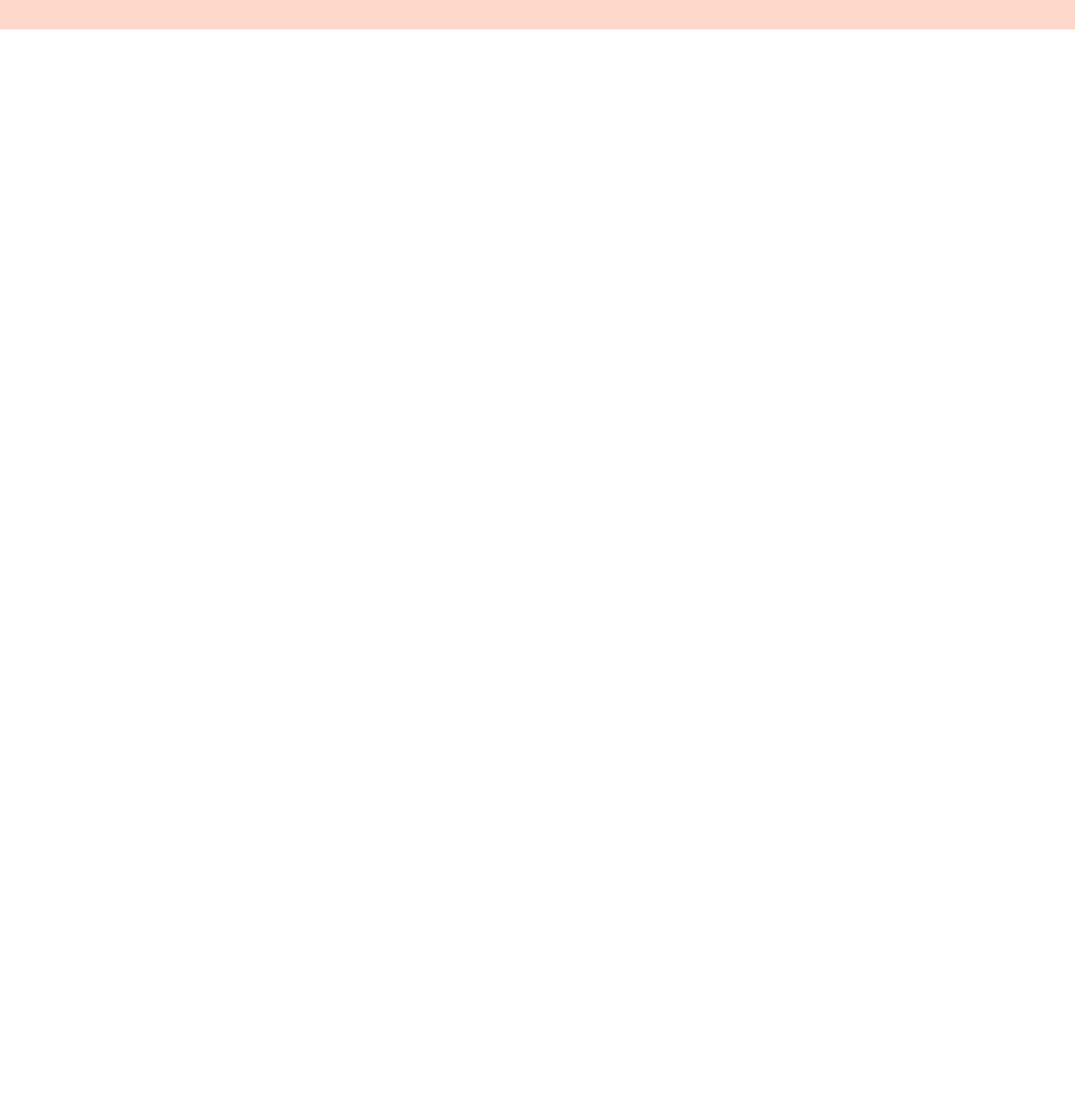
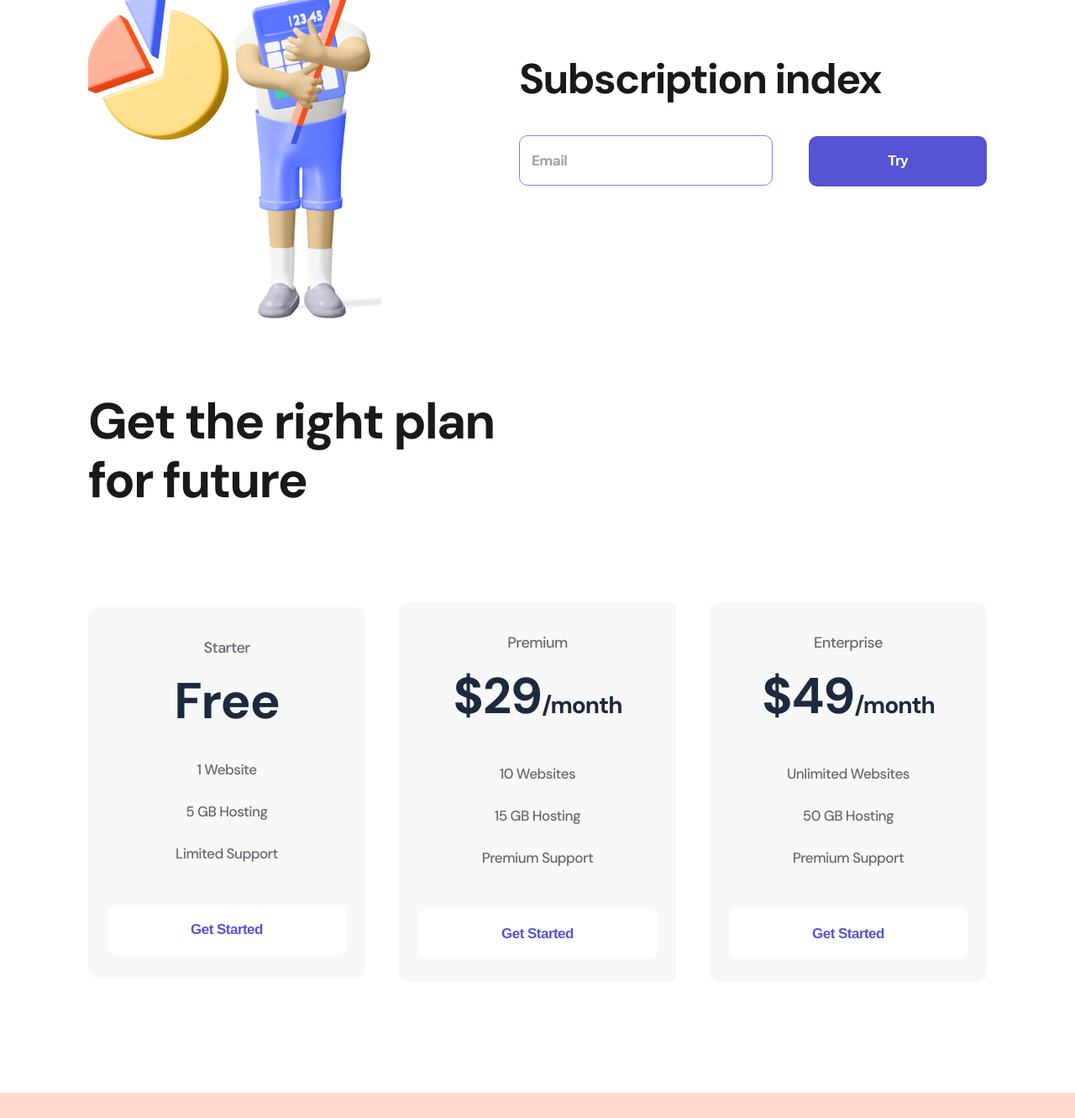
Before and after one commit to vpurpleplant/firstproj, a plain HTML site: page index.html in a window 1280 px wide. Shown: the part 955-2286 px from the top of the page at 84% size. Before the commit the page ends 990 px from the top, so only its background shows below. Drawn offline with nearby package versions, Linux system fonts and the light colour scheme.

Commit message:
Add files via upload

```diff
--- a/index.html
+++ b/index.html
@@ -66,6 +66,95 @@
             <img src="./img/man1.png" alt="man1">
         </div>
     </section>
+    <section class="container subscribe">
+        <div>
+           <img src="./img/boy2.png" alt="boy2">
+        </div>
+        <div>
+            <h2 class="subscribe__title">
+                Subscription index
+            </h2>
+            <form>
+                <input class="input" type="email" placeholder="Email">
+                <button class="button button__violet">
+                    Try
+                </button>
+            </form>
+        </div>
+    </section>
+    <section class="container plan">
+        <h2 class="plan__title">
+            Get the right plan for future
+        </h2>
+        <div class="plan__flex">
+                        <div class="item">
+                <p class="item__text">
+                    Starter
+                </p>
+                <h3 class="item__title">
+                    Free
+                </h3>
+                <ul>
+                    <li class="item__li">
+                        1 Website
+                    </li>
+                    <li class="item__li">
+                    5 GB Hosting
+                    </li>
+                    <li class="item__li">
+                    Limited Support
+                    </li>
+                </ul>
+                <button class="button button__item">
+                    Get Started
+                </button>
+            </div>
+            <div class="item">
+                <p class="item__text">
+                    Premium
+                </p>
+                <h3 class="item__title">
+                    $29<span>/month</span>
+                </h3>
+                <ul>
+                    <li class="item__li">
+                        10 Websites
+                    </li>
+                    <li class="item__li">
+                    15 GB Hosting
+                    </li>
+                    <li class="item__li">
+                    Premium Support
+                    </li>
+                </ul>
+                <button class="button button__item">
+                    Get Started
+                </button>
+            </div>
+            <div class="item">
+                <p class="item__text">
+                    Enterprise
+                </p>
+                <h3 class="item__title">
+                    $49<span>/month</span>
+                </h3>
+                <ul>
+                    <li class="item__li">
+                        Unlimited Websites
+                    </li>
+                    <li class="item__li">
+                    50 GB Hosting
+                    </li>
+                    <li class="item__li">
+                    Premium Support
+                    </li>
+                </ul>
+                <button class="button button__item">
+                    Get Started
+                </button>
+            </div>
+        </div>
+    </section>
     <footer class="header">
         <div class="container footer__flex">
             <div>
--- a/style/style.css
+++ b/style/style.css
@@ -12,7 +12,7 @@ body{
     padding: 38px 0 48px;
 }
 
-.header__flex, .footer__flex, .about{
+.header__flex, .footer__flex, .about, .subscribe, .plan__flex{
     display: flex;
     justify-content: space-between;
     align-items: center;
@@ -106,3 +106,123 @@ body{
     background: #ccc3c0;
     transition: 500ms;
 }
+
+.subscribe{
+    margin-bottom: 85px;
+}
+
+.subscribe__title{
+    font-family: 'DM Sans';
+    font-style: normal;
+    font-weight: 700;
+    font-size: 50px;
+    line-height: 57px;
+    letter-spacing: -1.56316px;
+    color: #19191B;
+    margin-bottom: 38px;
+}
+
+.input{
+    width: 302px;
+    height: 60px;
+    border: 1px solid #7087FF;
+    border-radius: 10px;
+    padding-left: 14px;
+    box-sizing: border-box;
+    margin-right: 39px;
+}
+
+.input::placeholder, .input{
+    font-family: 'DM Sans';
+    font-style: normal;
+    font-weight: 700;
+    font-size: 17px;
+    line-height: 22px;
+    letter-spacing: -0.531474px;
+    color: #a5a1a1;
+}
+
+.input:focus{
+    outline: none;
+}
+
+.plan{
+    margin-bottom: 132px;
+}
+
+.plan__title{
+    font-family: 'DM Sans';
+    font-style: normal;
+    font-weight: 700;
+    font-size: 60px;
+    line-height: 70px;
+    letter-spacing: -1.87579px;
+    color: #19191B;
+    max-width: 504px;
+    margin-bottom: 110px;
+}
+
+.item{
+   width: 330px;
+   background: #F8F8F8;
+   border-radius: 10px;
+   text-align: center;
+   padding: 34px 0 27px;
+}
+
+.item:hover{
+    background: #FF7143;
+    box-shadow: 0px 32px 34px rgba(255, 112, 59, 0.317827);
+    transition: 500ms;
+}
+
+.item__text{
+    font-family: 'DM Sans';
+    font-style: normal;
+    font-weight: 400;
+    font-size: 18px;
+    line-height: 28px;
+    letter-spacing: -0.562737px;
+    color: #696871;
+}
+
+.item:hover .item__text, .item:hover .item__title, .item:hover .item__li{
+    color: white;
+    transition: 500ms;
+}
+
+.item__title{
+    font-family: 'DM Sans';
+    font-style: normal;
+    font-weight: 700;
+    font-size: 60px;
+    line-height: 56px;
+    letter-spacing: -1.03448px;
+    color: #1D293F;
+    margin: 22px 0 28px;
+}
+
+.item__title span{
+    font-size: 28px;
+}
+
+.item__li{
+    list-style: none;
+    font-size: 17px;
+    line-height: 50px;
+    letter-spacing: -0.531474px;
+    color: #696871;
+}
+
+.button__item{
+    width: 285px;
+    background: white;
+    color: #5454D4;
+    margin-top: 36px;
+}
+
+.item:hover .button__item{
+    background: #9F3919;
+    color: white;
+    transition: 500ms;
+}
```
